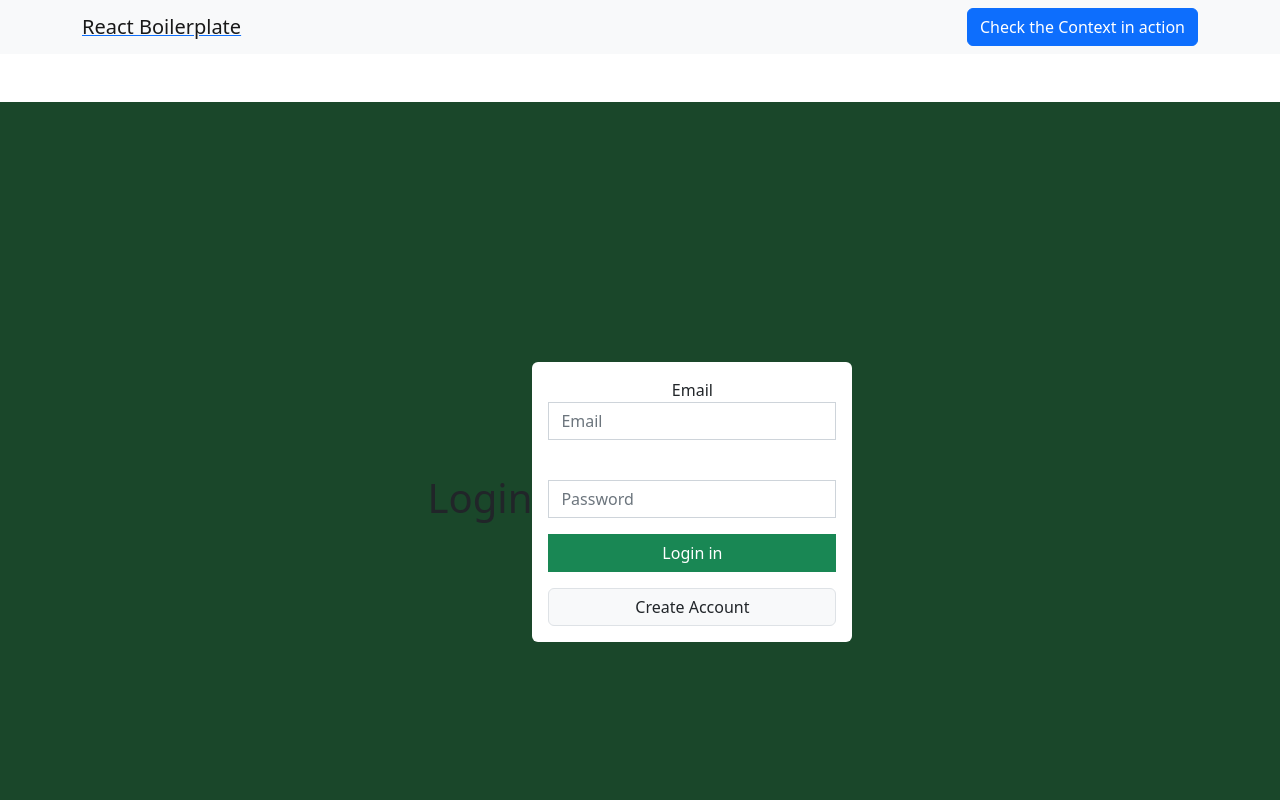
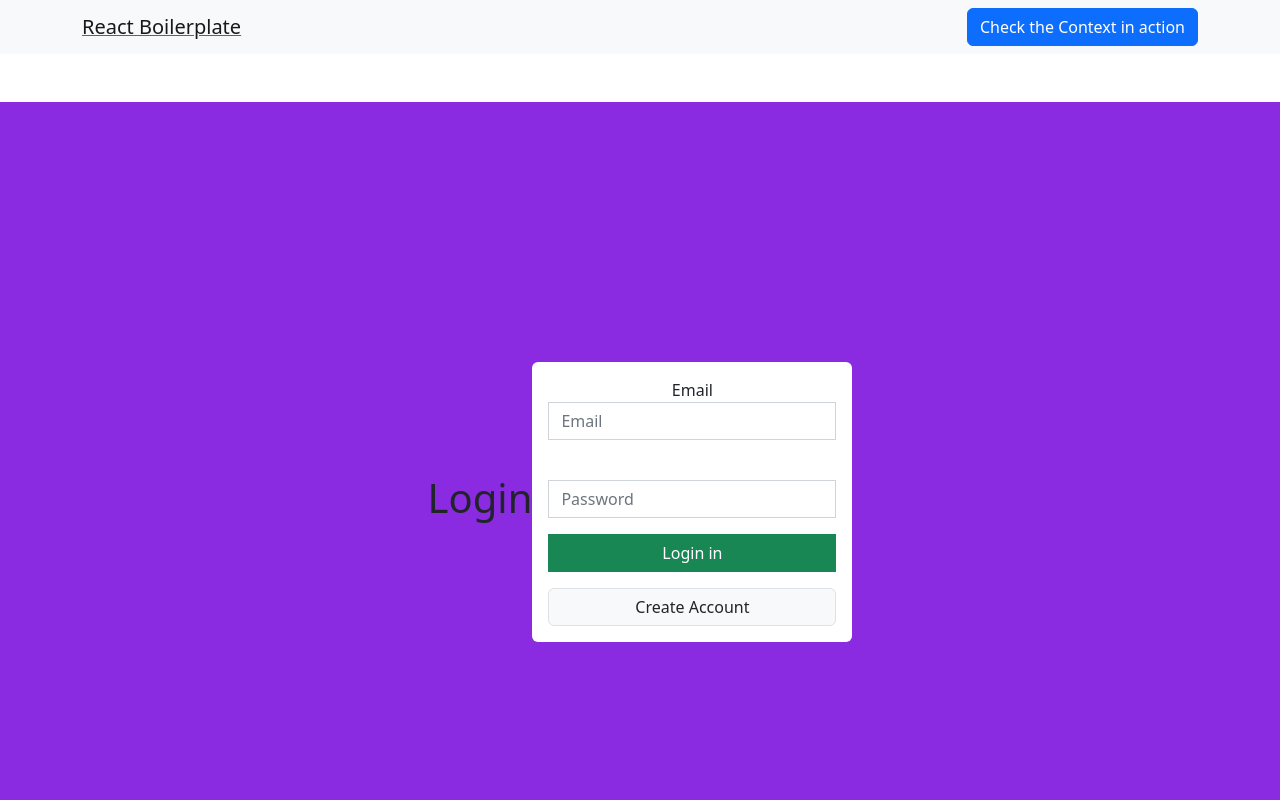
Before and after one commit to deontaemurphy/newgroupproject, a React app: page / in a window 1280 px wide. Shown: the top 800 px of the page. Built offline with nearby package versions, Linux system fonts and the light colour scheme; no server answers.

Commit message:
update background color

```diff
--- a/src/front/styles/index.css
+++ b/src/front/styles/index.css
@@ -2,6 +2,6 @@
     General Styles used on every website (Don't Repeat Yourself)
 */
 .whole-screen {
-  background-color: rgba(26, 71, 42);
+  background-color: blueviolet;
 }
 /*#03360f*/
```
